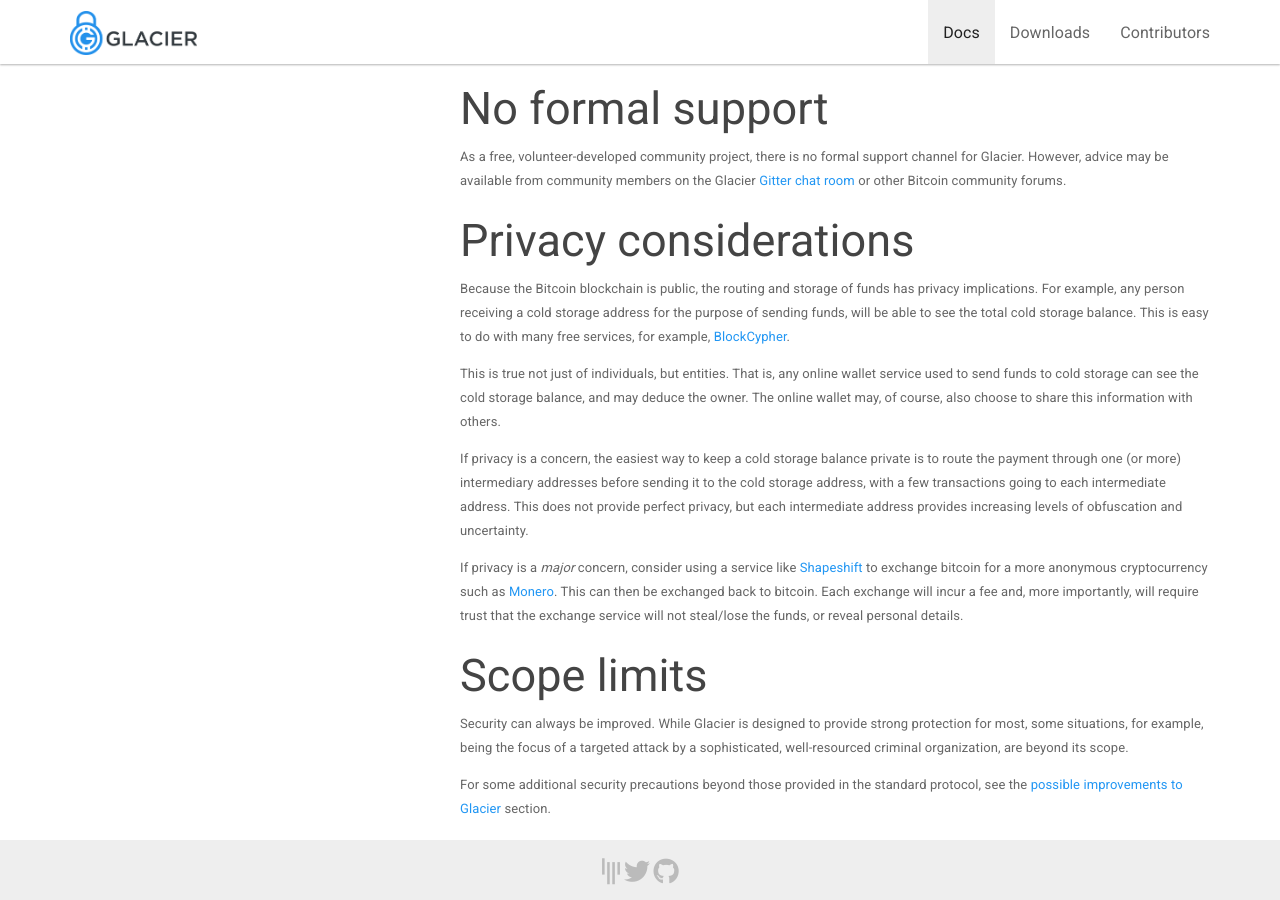
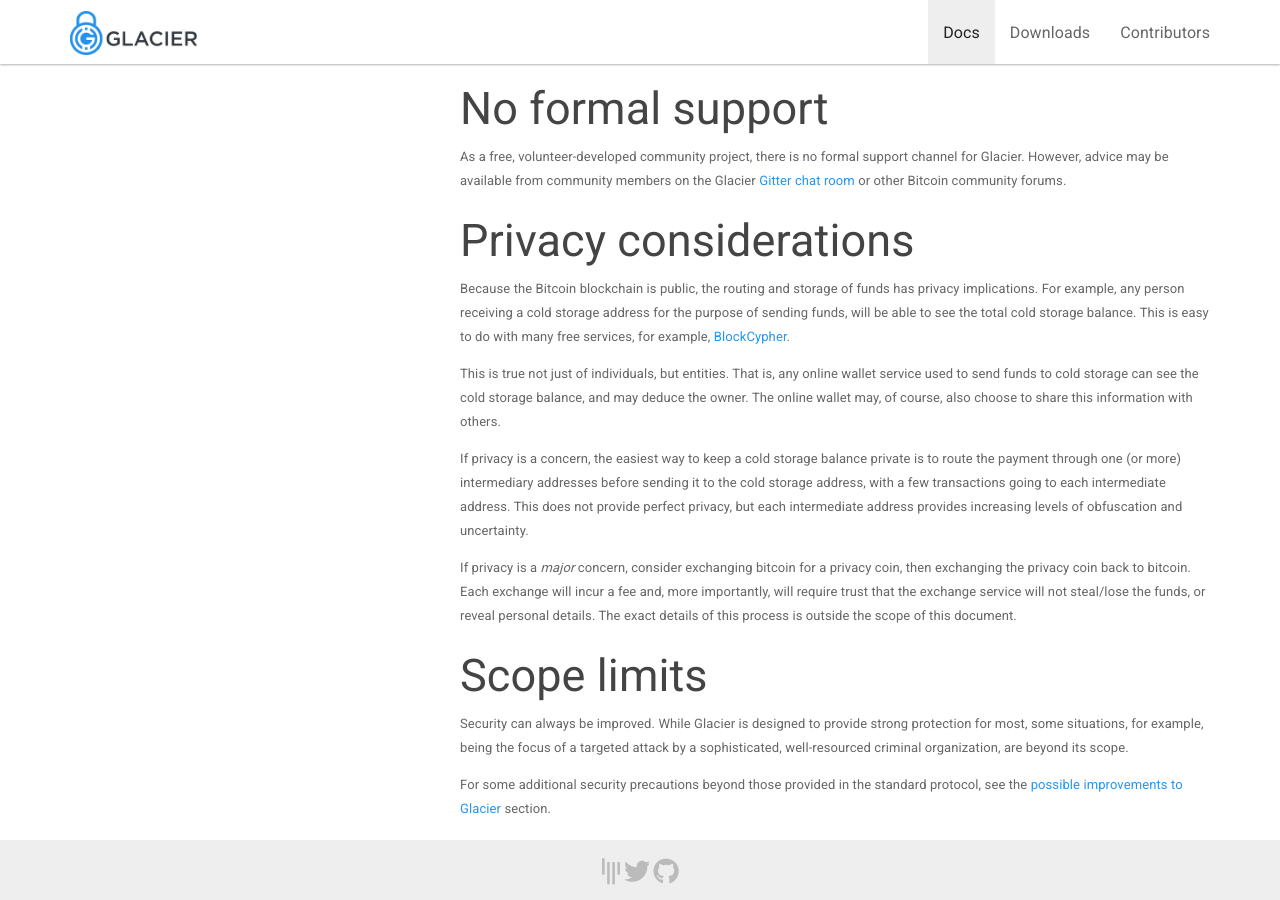
Before and after one commit to GlacierProtocol/glacierprotocol.github.io, a Jekyll site: the page built from _docs/before-you-start/overview.md, in a window 1280 px wide and 900 px high, scrolled down 1616 px. Built offline with Jekyll 4.4.1, drawn with Linux system fonts in a browser that asks for light colours; nearby versions of some CDN libraries.

Commit message:
Shapeshift/monero links removed - too much detail

```diff
--- a/_docs/before-you-start/overview.md
+++ b/_docs/before-you-start/overview.md
@@ -120,12 +120,11 @@ intermediate address. This does not provide perfect privacy, but each
 intermediate address provides increasing levels of obfuscation and
 uncertainty.
 
-If privacy is a *major* concern, consider using a service like
-[Shapeshift](https://shapeshift.io/#/coins) to exchange bitcoin for a more
-anonymous cryptocurrency such as [Monero](http://monero.org/). This can then be
-exchanged back to bitcoin. Each exchange will incur a fee and, more importantly,
-will require trust that the exchange service will not steal/lose the funds, or
-reveal personal details.
+If privacy is a *major* concern, consider exchanging bitcoin for a privacy coin,
+then exchanging the privacy coin back to bitcoin. Each exchange will incur a fee
+and, more importantly, will require trust that the exchange service will not
+steal/lose the funds, or reveal personal details. The exact details of this process
+is outside the scope of this document.
 
 ## Scope limits
 
```
